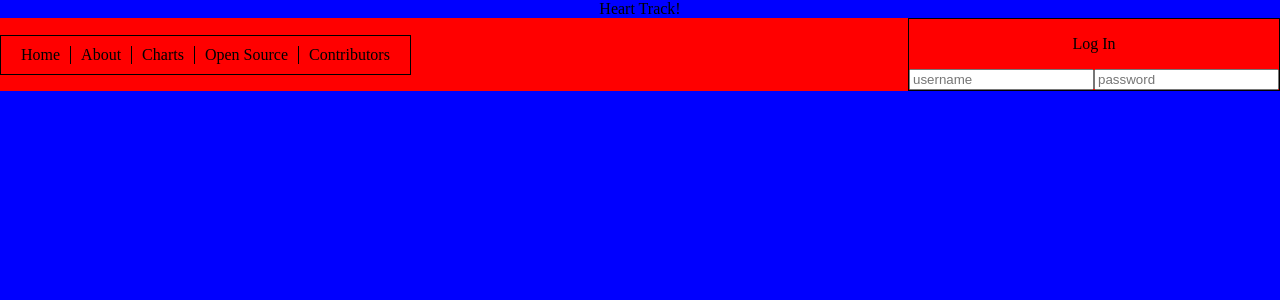
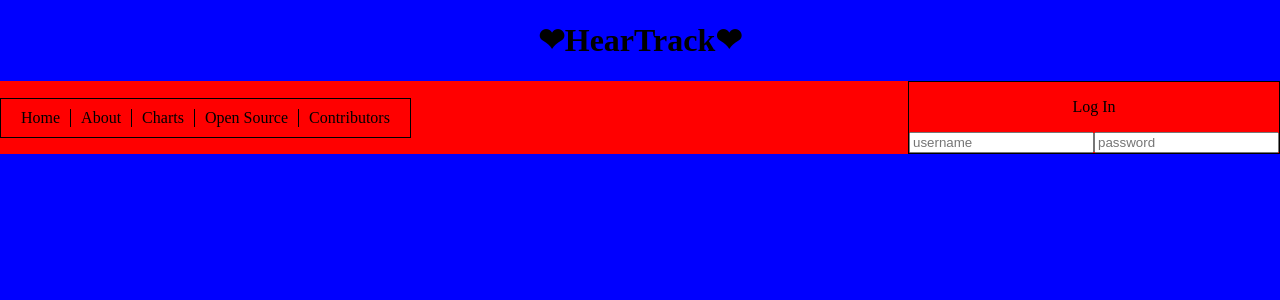
Before and after one commit to JS-goose/heart-track, a React (Create React App) app: page / in a window 1280 px wide. Shown: the top 300 px of the page. Built offline with nearby package versions, Linux system fonts and the light colour scheme.

Commit message:
updated name

```diff
--- a/src/App.js
+++ b/src/App.js
@@ -13,7 +13,7 @@ class App extends Component {
   render() {
     return (
       <div className="App">
-        Heart Track!
+        <h1>❤HearTrack❤</h1>
         <Nav />
       </div>
     );
```
